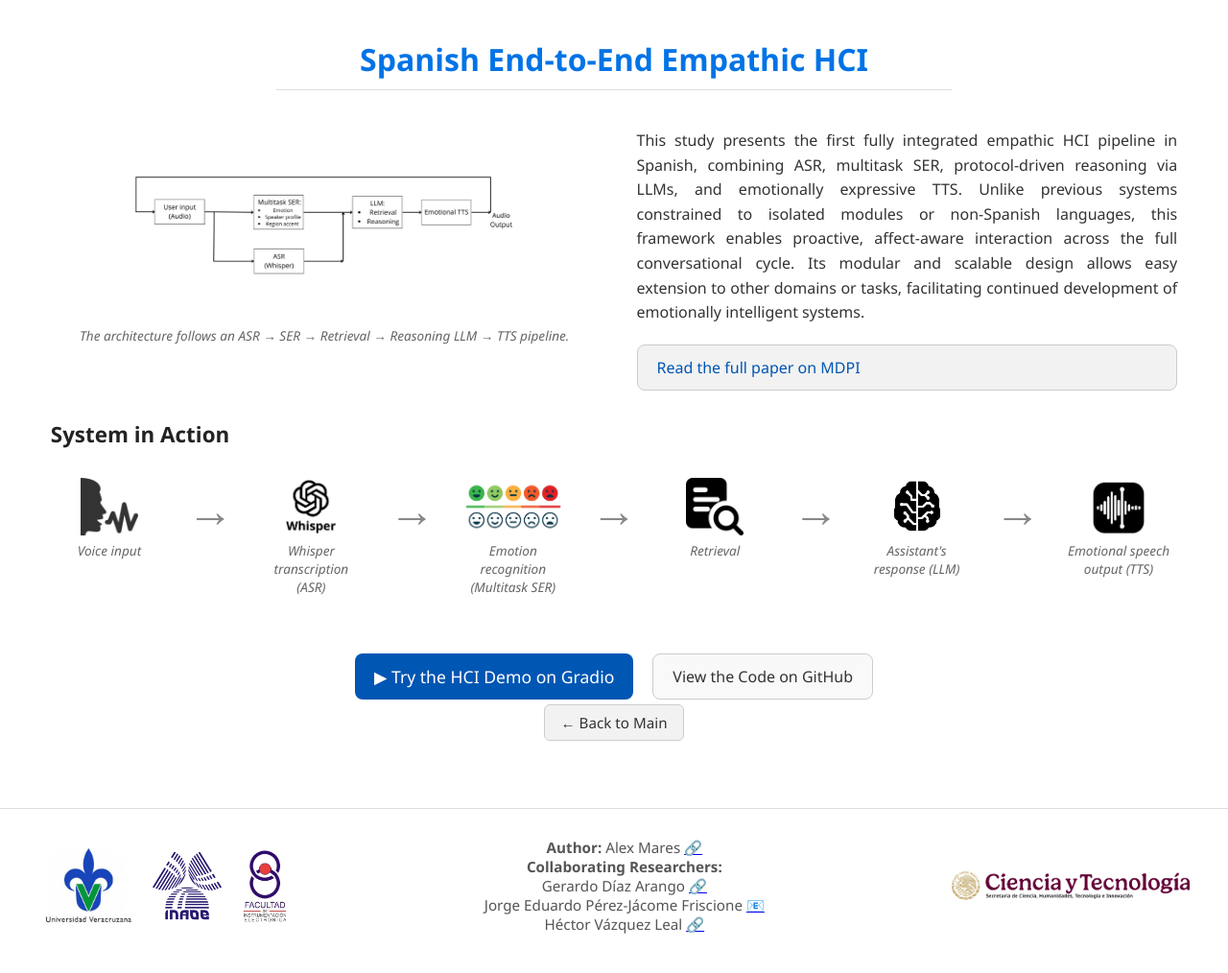
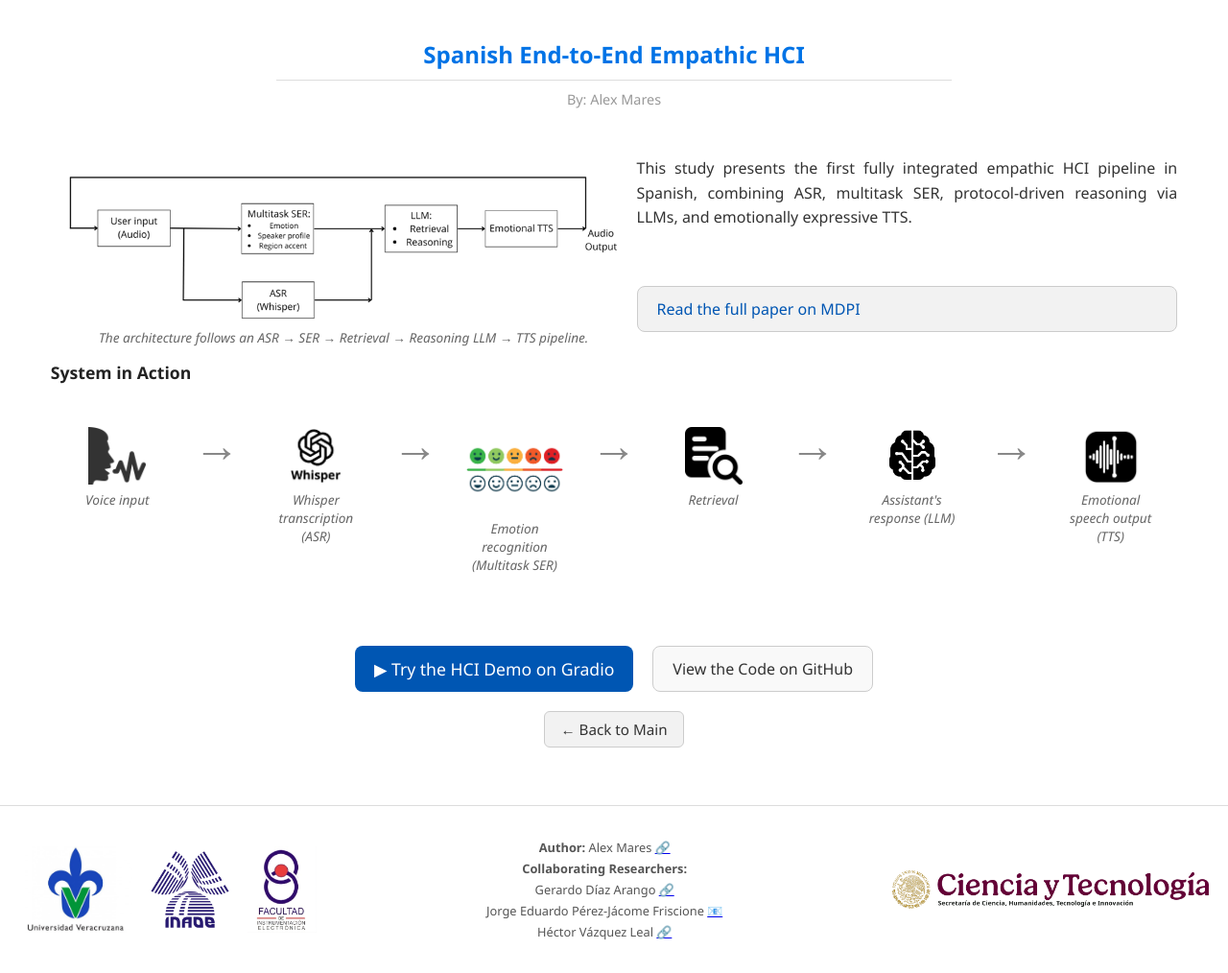
Before and after one commit to alxmares/Spanish_Emphatic_HCI, a plain HTML site: page index.html in a window 1280 px wide. Shown: the whole page at 96% size. Drawn offline with Linux system fonts and the light colour scheme.

Commit message:
Update index.html

```diff
--- a/index.html
+++ b/index.html
@@ -29,19 +29,12 @@
     }
 
     h1 {
-      font-size: 2em;
+      font-size: 1.5em;
       margin-bottom: 10px;
       color: #0073e6;
       text-align: center;
     }
 
-    .subtitle {
-      font-size: 1.2em;
-      color: #666;
-      margin-bottom: 20px;
-      text-align: center;
-      max-width: 90%;
-    }
 
     .section {
       width: 100%;
@@ -50,7 +43,7 @@
     }
 
     .section h2 {
-      font-size: 1.4em;
+      font-size: 1.1em;
       margin-bottom: 10px;
       color: #222;
     }
@@ -64,15 +57,15 @@
     .image-text-row {
       display: flex;
       flex-wrap: wrap;
-      gap: 40px;
-      margin-top: 10px;
+      gap: 0px;
+      margin-top: 30px;
       align-items: stretch;
       justify-content: center;
     }
 
     .image-text-row img {
       width: 100%;
-      max-height: 100%;
+      max-height: auto;
       border-radius: 8px;
       box-shadow: 0 2px 8px rgba(0, 0, 0, 0.08);
       object-fit: cover;
@@ -89,7 +82,7 @@
     .side-by-side-gallery {
       display: flex;
       flex-wrap: wrap;
-      gap: 20px;
+      gap: 10px;
       justify-content: center;
       margin-top: 30px;
     }
@@ -98,7 +91,7 @@
     .image-text-row img {
       width: 100%;
       height: auto;
-      max-width: 400px;
+      max-width: 100%;
       border-radius: 0;
       box-shadow: none;
       object-fit: contain;
@@ -187,14 +180,14 @@
 
     .gradio-link,
     .code-link {
-      margin: 0;
+      margin: 10;
     }
 
     figure {
       display: flex;
       flex-direction: column;
       align-items: center;
-      margin: 0;
+      margin: 15px;
     }
 
     figcaption {
@@ -216,7 +209,7 @@
       max-width: 800px;
       border: none;
       border-top: 1px solid #ddd;
-      margin: 0px auto 30px auto;
+      margin: 0px auto 10px auto;
     }
 
     .back-button {
@@ -228,45 +221,12 @@
       padding: 8px 16px;
       border-radius: 6px;
       font-size: 0.95em;
-      margin: 5px auto 30px auto;
+      margin: 20px auto;
       transition: background-color 0.2s ease;
     }
 
     .back-button:hover {
       background-color: #e6e6e6;
-    }
-
-    footer {
-      background-color: #ffffff;
-      border-top: 1px solid #ddd;
-      color: #555;
-      font-size: 0.95em;
-      padding: 30px 40px;
-      display: flex;
-      justify-content: space-between;
-      align-items: center;
-      flex-wrap: wrap;
-    }
-
-    .footer-left,
-    .footer-right {
-      display: flex;
-      align-items: center;
-      gap: 10px;
-      flex-shrink: 0;
-    }
-
-    .footer-left img,
-    .footer-right img {
-      height: auto;
-      max-height: 80px;
-      width: auto;
-    }
-
-    .footer-center {
-      text-align: center;
-      margin: 0 auto;
-      min-width: 200px;
     }
 
     .button-row {
@@ -280,6 +240,72 @@
     .gradio-link,
     .code-link {
       margin: 0;
+    }
+
+    footer {
+      background-color: #ffffff;
+      border-top: 1px solid #ddd;
+      color: #555;
+      font-size: 0.8em;
+      padding: 30px 20px;
+      display: flex;
+      justify-content: space-between;
+      align-items: center;
+      flex-wrap: wrap;
+      gap: 20px;
+    }
+
+    .footer-logos-left,
+    .footer-logos-right {
+      display: flex;
+      align-items: center;
+      gap: 15px;
+      flex: 1;
+      justify-content: center;
+    }
+
+    .footer-logos-left img,
+    .footer-logos-right img {
+      height: auto;
+      max-height: 90px;
+      width: auto;
+    }
+
+    .footer-authors {
+      flex: 2;
+      min-width: 300px;
+      text-align: center;
+    }
+
+    .footer-authors p {
+      margin: 4px 0;
+    }
+
+    /* Responsive adjustments */
+    @media screen and (max-width: 768px) {
+      footer {
+        flex-direction: column;
+        align-items: center;
+        text-align: center;
+      }
+
+      .footer-authors {
+        order: -1;
+        width: 100%;
+      }
+
+      .footer-logos-left,
+      .footer-logos-right {
+        justify-content: center;
+        margin-top: 10px;
+      }
+    }
+    .author-tagline {
+      text-align: center;
+      font-size: 0.9em;
+      color: #999;
+      margin-top: 0px;
+      margin-bottom: 20px;
     }
 
     @media screen and (max-width: 768px) {
@@ -322,15 +348,16 @@
     <div class="page-content">
         <h1>Spanish End-to-End Empathic HCI</h1>
         <hr class="soft-divider">
+        <p class="author-tagline">By: Alex Mares</p>
 
         <div class="section">
             <div class="image-text-row">
                 <figure>
-                    <img src="assets\diagram.png" alt="Summary of best results and SOTA comparison", style="height: 200px;">
+                    <img src="assets\diagram.png" alt="Summary of best results and SOTA comparison",>
                     <figcaption>The architecture follows an ASR → SER → Retrieval → Reasoning LLM → TTS pipeline.</figcaption>
                 </figure>
                 <div class="abstract-column">
-                    <p>This study presents the first fully integrated empathic HCI pipeline in Spanish, combining ASR, multitask SER, protocol-driven reasoning via LLMs, and emotionally expressive TTS. Unlike previous systems constrained to isolated modules or non-Spanish languages, this framework enables proactive, affect-aware interaction across the full conversational cycle. Its modular and scalable design allows easy extension to other domains or tasks, facilitating continued development of emotionally intelligent systems. </p>
+                    <p>This study presents the first fully integrated empathic HCI pipeline in Spanish, combining ASR, multitask SER, protocol-driven reasoning via LLMs, and emotionally expressive TTS.</p>
                     <a class="paper-link" href="https://www.mdpi.com/2076-3417/15/8/4340" target="_blank">Read the full paper on MDPI</a>
                 </div>
             </div>
@@ -348,7 +375,7 @@
                 </figure>
                 <div class="flow-arrow">→</div>
                 <figure>
-                <img src="assets/3_ser.png" alt="Emotion detection", style="height: 60px;">
+                <img src="assets/3_ser.png" alt="Emotion detection", style="height: 90px;">
                 <figcaption>Emotion recognition (Multitask SER)</figcaption>
                 </figure>
                 <div class="flow-arrow">→</div>
@@ -382,15 +409,16 @@
 
 
     <footer>
-        <div class="footer-left">
-            <img src="assets\uv.jpg" alt="UV Logo" style="height: 80px;">
-            <img src="assets\inaoe.png" alt="INAOE Logo"  style="height: 80px;">
-            <img src="assets\fie.png" alt="FIE Logo" style="height: 80px;">
+      <div class="footer-logos-left">
+        <img src="assets/uv.jpg" alt="UV Logo">
+        <img src="assets/inaoe.png" alt="INAOE Logo">
+        <img src="assets/fie.png" alt="FIE Logo">
       </div>
 
-        <div class="footer-center">
+      <div class="footer-authors">
         <p><strong>Author:</strong> Alex Mares
           <a href="https://www.linkedin.com/in/alxmrs/" target="_blank" title="LinkedIn">🔗</a>
+        </p>
         <p><strong>Collaborating Researchers:</strong></p>
         <p>Gerardo Díaz Arango
           <a href="https://www.researchgate.net/profile/Gerardo-Diaz-Arango" target="_blank" title="ResearchGate">🔗</a>
@@ -403,8 +431,9 @@
         </p>
       </div>
 
-        <div class="footer-right">
-            <img src="assets\secihti.png" alt="SECIHTI Logo" style="height: 30px;">
+      <div class="footer-logos-right">
+
+        <img src="assets/secihti.png" alt="SECIHTI Logo" style="max-height: 40px;">
       </div>
     </footer>
 
```
Lines whose indentation alone changed are shown as unchanged.
